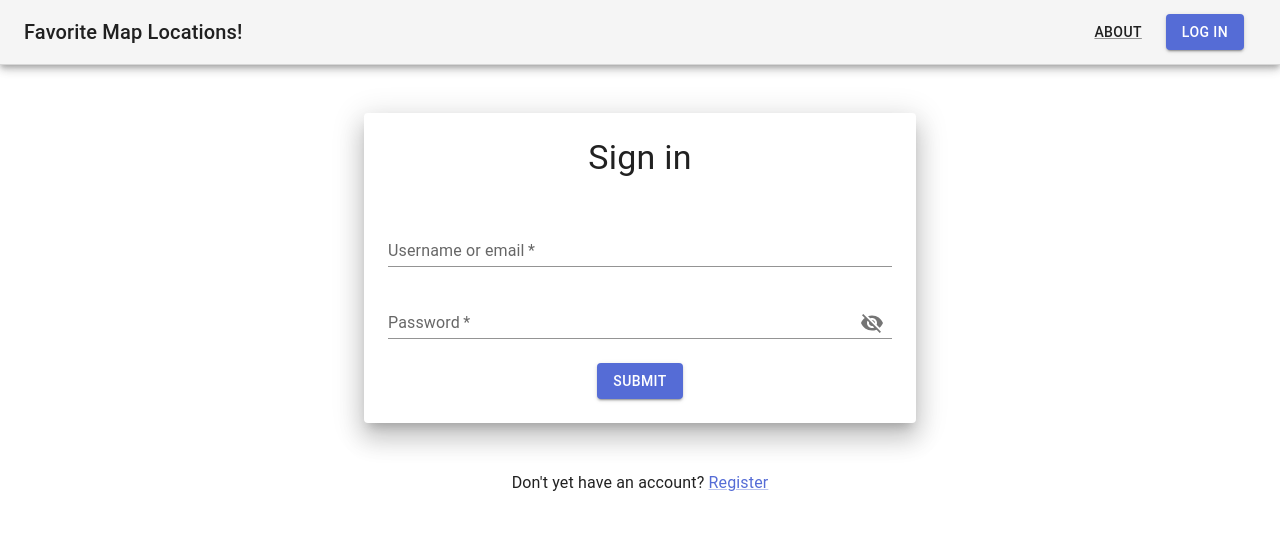
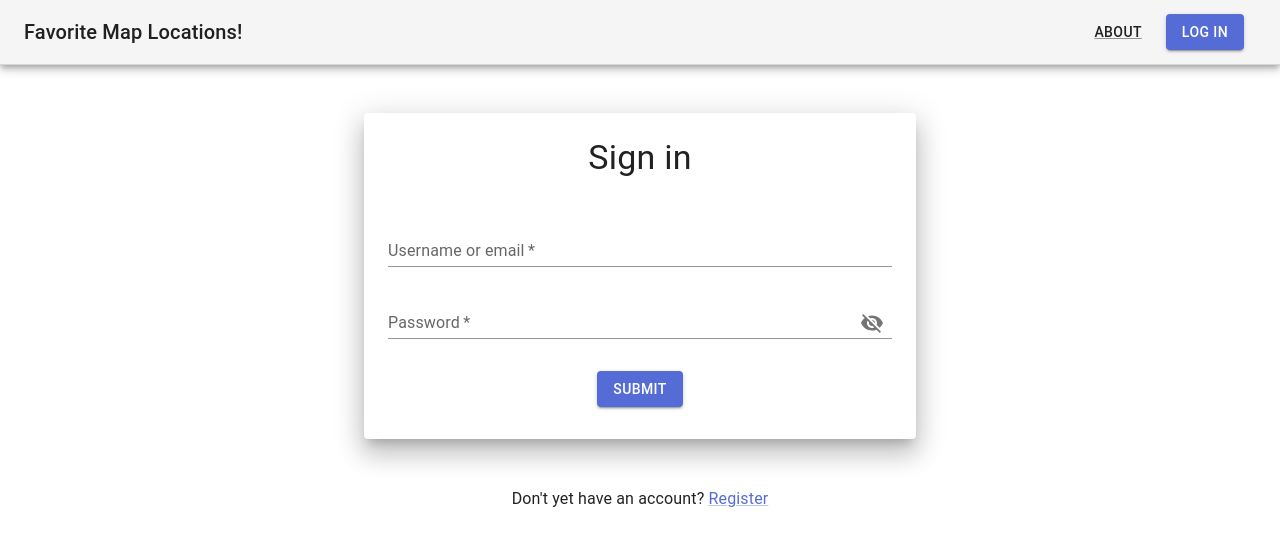
Before and after one commit to jason102/fav-map-locations, a React (Vite) app in the folder client/: page /login in a window 1280 px wide. Shown: the top 546 px of the page. Built offline with nearby package versions, Linux system fonts and the light colour scheme; no server answers.

Commit message:
feat: LoadingButton component

```diff
--- a/client/src/app/navigation/NavBar.tsx
+++ b/client/src/app/navigation/NavBar.tsx
@@ -2,11 +2,9 @@ import React from "react";
 import { Link as RRDLink } from "react-router-dom";
 import { useAppDispatch, useAppSelector } from "src/app/store";
 
-import AppBar from "@mui/material/AppBar/AppBar";
-import Toolbar from "@mui/material/Toolbar/Toolbar";
-import Link from "@mui/material/Link/Link";
-import Button from "@mui/material/Button/Button";
-import CircularProgress from "@mui/material/CircularProgress";
+import AppBar from "@mui/material/AppBar";
+import Toolbar from "@mui/material/Toolbar";
+import Link from "@mui/material/Link";
 
 import logout from "src/app/api/auth/logoutThunk";
 import {
@@ -15,6 +13,7 @@ import {
   setFetchResult,
   setIsSnackbarOpen,
 } from "src/components/FetchResultSnackbar/fetchResultSnackbarSlice";
+import LoadingButton from "src/components/LoadingButton";
 
 const NavBar: React.FC = () => {
   const dispatch = useAppDispatch();
@@ -87,34 +86,13 @@ const NavBar: React.FC = () => {
           )}
         </nav>
         {accessToken ? (
-          <Button
-            variant="contained"
-            sx={{ my: 1, mx: 1.5 }}
-            onClick={onLogout}
-            disabled={isLoading}
-            {...(isLoading && { sx: { width: "88px", height: "36px" } })}
-          >
-            {isLoading ? (
-              <CircularProgress size={18} color="inherit" />
-            ) : (
-              "Log out"
-            )}
-          </Button>
+          <LoadingButton isLoading={isLoading} onClick={onLogout}>
+            Log out
+          </LoadingButton>
         ) : (
-          <Button
-            variant="contained"
-            sx={{ my: 1, mx: 1.5 }}
-            component={RRDLink}
-            to={"login"}
-            disabled={isLoading}
-            {...(isLoading && { sx: { width: "88px", height: "36px" } })}
-          >
-            {isLoading ? (
-              <CircularProgress size={18} color="inherit" />
-            ) : (
-              "Log in"
-            )}
-          </Button>
+          <LoadingButton isLoading={isLoading} component={RRDLink} to={"login"}>
+            Log in
+          </LoadingButton>
         )}
       </Toolbar>
     </AppBar>
--- /dev/null
+++ b/client/src/components/LoadingButton.tsx
@@ -0,0 +1,29 @@
+import React, { ReactNode } from "react";
+import Button, { ButtonProps } from "@mui/material/Button";
+import CircularProgress from "@mui/material/CircularProgress";
+
+interface Props {
+  isLoading: boolean;
+  children: ReactNode;
+}
+
+// For typing it correctly:
+// https://stackoverflow.com/questions/46152782/how-to-extend-props-for-material-ui-components-using-typescript
+const LoadingButton = <C extends React.ElementType>(
+  props: ButtonProps<C, { component?: C }> & Props
+) => {
+  const { isLoading, children, ...rest } = props;
+  return (
+    <Button
+      variant="contained"
+      sx={{ my: 1, mx: 1.5 }}
+      disabled={isLoading}
+      {...(isLoading && { sx: { width: "88px", height: "36px" } })}
+      {...rest}
+    >
+      {isLoading ? <CircularProgress size={18} color="inherit" /> : children}
+    </Button>
+  );
+};
+
+export default LoadingButton;
--- a/client/src/pages/logged-out-pages/Login.tsx
+++ b/client/src/pages/logged-out-pages/Login.tsx
@@ -7,8 +7,6 @@ import Container from "@mui/material/Container";
 import Paper from "@mui/material/Paper";
 import Typography from "@mui/material/Typography";
 import Grid from "@mui/material/Grid";
-import Button from "@mui/material/Button";
-import CircularProgress from "@mui/material/CircularProgress";
 import Box from "@mui/material/Box";
 import Link from "@mui/material/Link";
 
@@ -22,6 +20,7 @@ import {
   setIsSnackbarOpen,
 } from "src/components/FetchResultSnackbar/fetchResultSnackbarSlice";
 import TogglePasswordVisibility from "src/pages/logged-out-pages/TogglePasswordVisibility";
+import LoadingButton from "src/components/LoadingButton";
 
 const Login: React.FC = () => {
   const dispatch = useAppDispatch();
@@ -125,18 +124,9 @@ const Login: React.FC = () => {
             </Grid>
           </Grid>
           <Box sx={{ display: "flex", justifyContent: "center", mt: 3 }}>
-            <Button
-              variant="contained"
-              type="submit"
-              disabled={isLoading}
-              {...(isLoading && { sx: { width: "88px", height: "36px" } })}
-            >
-              {isLoading ? (
-                <CircularProgress size={18} color="inherit" />
-              ) : (
-                "Submit"
-              )}
-            </Button>
+            <LoadingButton isLoading={isLoading} type="submit">
+              Submit
+            </LoadingButton>
           </Box>
         </form>
       </Paper>
--- a/client/src/pages/logged-out-pages/Register.tsx
+++ b/client/src/pages/logged-out-pages/Register.tsx
@@ -7,8 +7,6 @@ import Container from "@mui/material/Container";
 import Paper from "@mui/material/Paper";
 import Typography from "@mui/material/Typography";
 import Grid from "@mui/material/Grid";
-import Button from "@mui/material/Button";
-import CircularProgress from "@mui/material/CircularProgress";
 import Box from "@mui/material/Box";
 import Link from "@mui/material/Link";
 import FormControlLabel from "@mui/material/FormControlLabel";
@@ -25,6 +23,7 @@ import {
 } from "src/components/FetchResultSnackbar/fetchResultSnackbarSlice";
 import { validateEmail, validatePassword } from "src/utils";
 import TogglePasswordVisibility from "./TogglePasswordVisibility";
+import LoadingButton from "src/components/LoadingButton";
 
 interface PasswordRequirementProps {
   label: string;
@@ -192,18 +191,9 @@ const Register: React.FC = () => {
             </Grid>
           </Grid>
           <Box sx={{ display: "flex", justifyContent: "center", mt: 3 }}>
-            <Button
-              variant="contained"
-              type="submit"
-              disabled={isLoading}
-              {...(isLoading && { sx: { width: "88px", height: "36px" } })}
-            >
-              {isLoading ? (
-                <CircularProgress size={18} color="inherit" />
-              ) : (
-                "Submit"
-              )}
-            </Button>
+            <LoadingButton isLoading={isLoading} type="submit">
+              Submit
+            </LoadingButton>
           </Box>
         </form>
       </Paper>
```
